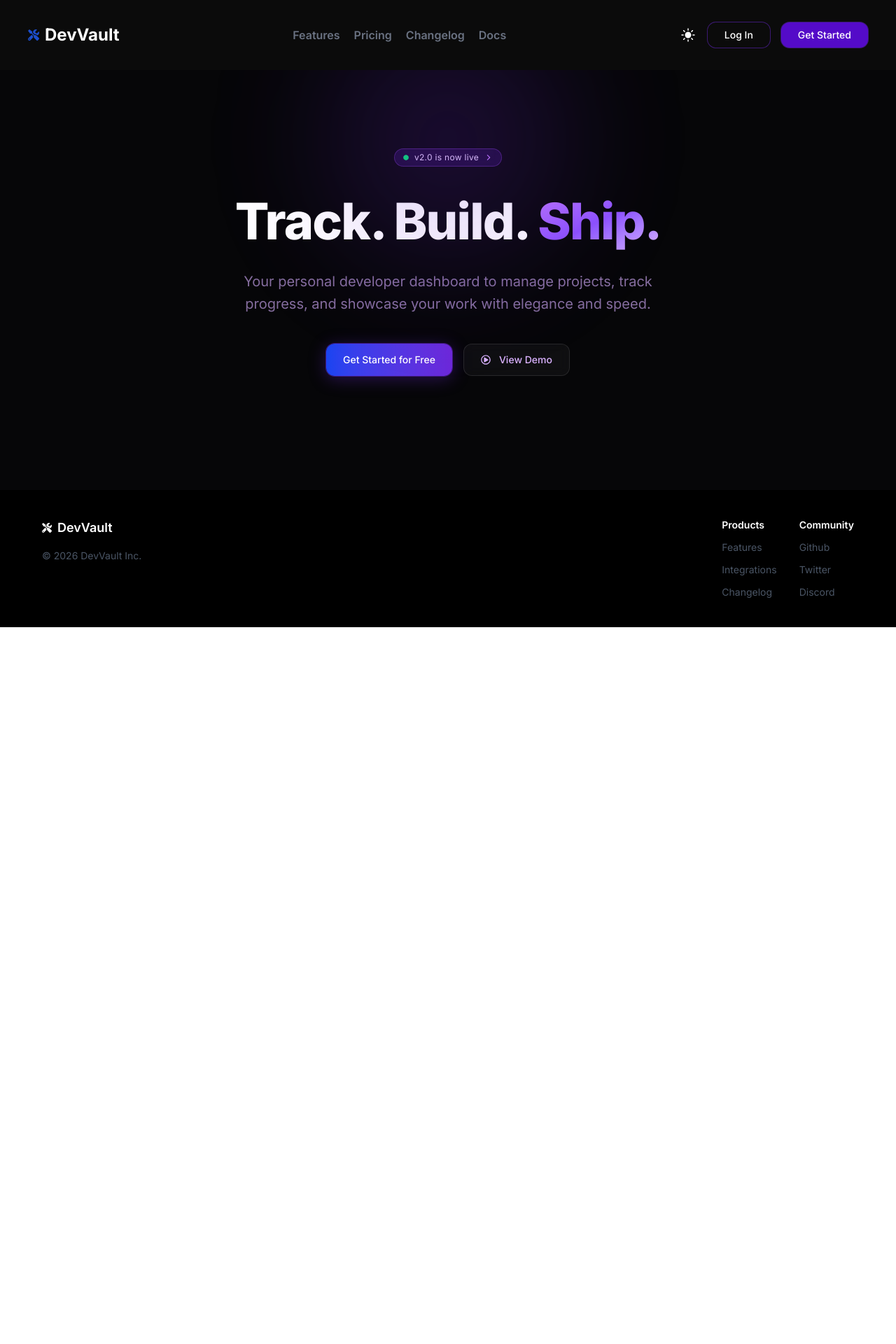
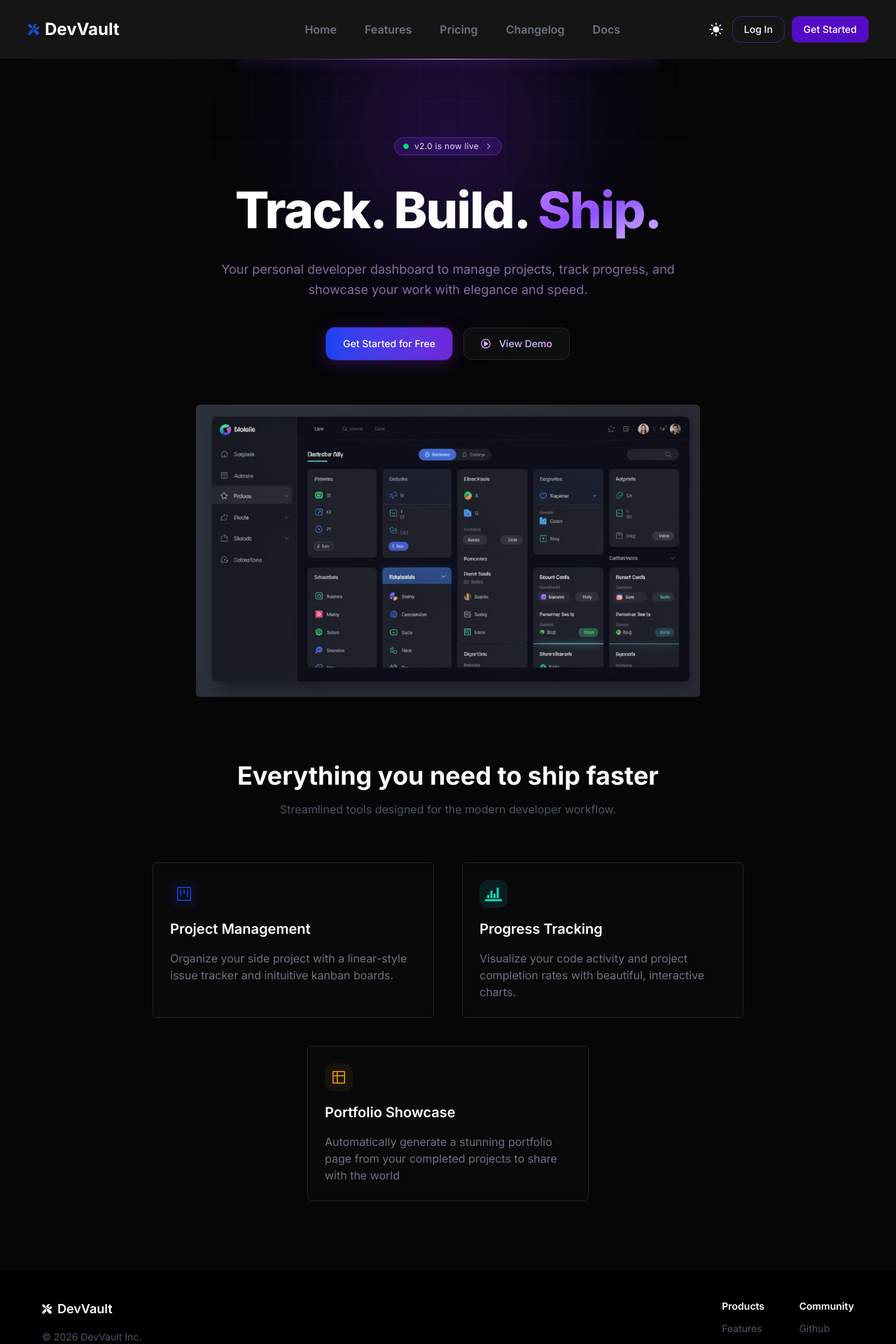
Before and after one commit to bipinThapax/devVault, a React (Vite) app: page / in a window 1280 px wide. Shown: the top 1920 px of the page at 70% size. Before the commit the page ends 896 px from the top, so only its background shows below. Built offline with nearby package versions, Linux system fonts and the light colour scheme.

Commit message:
service section UI complete

```diff
--- a/src/App.jsx
+++ b/src/App.jsx
@@ -2,12 +2,14 @@ import "./App.css";
 import Footer from "./components/Footer";
 import Hero from "./components/Hero";
 import Navbar from "./components/Navbar";
+import Service from "./components/Service";
 
 function App() {
   return (
     <div className="main min-h-screen bg-black text-white">
       <Navbar />
       <Hero />
+      <Service />
       <Footer />
     </div>
   );
--- a/src/components/Hero.jsx
+++ b/src/components/Hero.jsx
@@ -1,17 +1,32 @@
 import { IoIosArrowForward } from "react-icons/io";
 import { FaCircle } from "react-icons/fa";
 import { FaRegPlayCircle } from "react-icons/fa";
+import heroDashboard from "../assets/DevVaultDashboard.png";
 
 const Hero = () => {
   return (
-    <section className="relative z-10 min-h-[75vh] overflow-hidden bg-[#060608] flex items-center justify-center">
+    <section className="relative z-10 min-h-fit overflow-hidden bg-[#060608] flex items-center justify-center">
       {/* ── Orb 1 — top center large bloom ── */}
       <div className="absolute z-2 -top-40 left-1/2 -translate-x-1/2 w-130 h-130 rounded-full bg-[radial-gradient(circle,rgba(109,40,217,0.38)_0%,transparent_70%)] blur-[80px] animate-pulse" />
 
-      {/* ── Top edge glow beam ──
-      <div className="absolute top-0 left-1/2 -translate-x-1/2 z-4 w-150 h-px bg-[linear-gradient(90deg,transparent_0%,rgba(168,85,247,0.6)_30%,rgba(216,180,254,0.95)_50%,rgba(168,85,247,0.6)_70%,transparent_100%)] shadow-[0_0_18px_2px_rgba(168,85,247,0.35)]" /> */}
+      {/* ── Top edge glow beam ── */}
+      <div className="absolute top-0 left-1/2 -translate-x-1/2 z-4 w-150 h-px bg-[linear-gradient(90deg,transparent_0%,rgba(168,85,247,0.6)_30%,rgba(216,180,254,0.95)_50%,rgba(168,85,247,0.6)_70%,transparent_100%)] shadow-[0_0_18px_2px_rgba(168,85,247,0.35)]" />
 
-      <div className="absolute top-20  flex flex-col  items-center gap-6 p-8 text-center">
+      {/* Grid overlay */}
+      <div
+        className="absolute inset-0 z-3 pointer-events-none"
+        style={{
+          backgroundImage:
+            "linear-gradient(rgba(255,255,255,0.025) 1px, transparent 1px), linear-gradient(90deg, rgba(255,255,255,0.025) 1px, transparent 1px)",
+          backgroundSize: "60px 60px",
+          maskImage:
+            "radial-gradient(ellipse 75% 55% at 50% 0%, black 20%, transparent 75%)",
+          WebkitMaskImage:
+            "radial-gradient(ellipse 75% 55% at 50% 0%, black 20%, transparent 75%)",
+        }}
+      />
+
+      <div className="heroText mt-20 relative z-20  flex flex-col  items-center gap-6 p-8 text-center">
         <div className="flex items-center gap-2 py-1 px-3 text-xs bg-[rgba(109,40,217,0.22)] border border-[rgba(168,85,247,0.3)] rounded-full text-purple-200 cursor-pointer backdrop-blur-sm hover:bg-[rgba(109,40,217,0.35)] hover:border-[rgba(168,85,247,0.5)] transition-all duration-200">
           <span className="text-green-400 text-[8px]">
             <FaCircle />
@@ -31,7 +46,7 @@ const Hero = () => {
         </h1>
 
         {/* Subheading */}
-        <p className="w-[52%] text-center text-xl text-purple-300/60 leading-relaxed">
+        <p className="w-[70%] text-center text-lg text-purple-300/60 leading-relaxed">
           Your personal developer dashboard to manage projects, track progress,
           and showcase your work with elegance and speed.
         </p>
@@ -46,6 +61,14 @@ const Hero = () => {
             View Demo
           </button>
         </div>
+
+        <div className="heroImage relative mt-10">
+          <img
+            src={heroDashboard}
+            alt="hero dashboard preview"
+            className="w-180  bg-contain rounded-md "
+          />
+        </div>
       </div>
     </section>
   );
--- a/src/components/Navbar.jsx
+++ b/src/components/Navbar.jsx
@@ -3,7 +3,7 @@ import { IoIosSunny } from "react-icons/io";
 
 const Navbar = () => {
   return (
-    <nav className="p-10 py-8  z-30 flex justify-between items-center font-semibold box-border bg-[#28272749] sticky top-0">
+    <nav className="px-10 py-6  z-30 flex flex-wrap justify-between items-center  font-semibold box-border bg-[#161515] sticky top-0">
       <div className="logo flex gap-2 items-center">
         <div className="logoImg text-[#1c4ecd]">
           <FaTools />
@@ -12,31 +12,34 @@ const Navbar = () => {
           <h1>DevVault</h1>
         </div>
       </div>
-      <ul className="list-none flex gap-5 items-center text-gray-500 ">
-        <li className="  relative  hover:text-white transition-all duration-500 ease-out after:absolute after:left-0 after:-bottom-px after:h-[2.5px] after:w-0 after:bg-[#114de5]  cursor-pointer hover:after:w-16.5 hover:after:transition-all hover:after:ease-in-out hover:after:duration-500 after:rounded active:after:w-12  ">
+      <ul className="list-none  ml-35 flex gap-10 items-center text-gray-500 ">
+        <li className="  relative  hover:text-white transition-all duration-500 ease-out after:absolute after:left-0 after:-bottom-px after:h-[2.5px] after:w-0 after:bg-[#114de5]  cursor-pointer hover:after:w-full hover:after:transition-all hover:after:ease-in-out hover:after:duration-500 after:rounded active:after:w-[70%]  ">
+          Home
+        </li>
+        <li className="  relative  hover:text-white transition-all duration-500 ease-out after:absolute after:left-0 after:-bottom-px after:h-[2.5px] after:w-0 after:bg-[#114de5]  cursor-pointer hover:after:w-full hover:after:transition-all hover:after:ease-in-out hover:after:duration-500 after:rounded active:after:w-[70%]  ">
           Features
         </li>
-        <li className=" relative  hover:text-white transition-all duration-500 ease-out after:absolute after:left-0 after:-bottom-px after:h-[2.5px] after:w-0 after:bg-[#114de5]  cursor-pointer hover:after:w-13.5 hover:after:transition-all hover:after:ease-in-out hover:after:duration-500 after:rounded active:after:w-12 ">
+        <li className=" relative  hover:text-white transition-all duration-500 ease-out after:absolute after:left-0 after:-bottom-px after:h-[2.5px] after:w-0 after:bg-[#114de5]  cursor-pointer hover:after:w-full hover:after:transition-all hover:after:ease-in-out hover:after:duration-500 after:rounded active:after:w-[70%] ">
           Pricing
         </li>
-        <li className=" relative  hover:text-white transition-all duration-500 ease-out after:absolute after:left-0 after:-bottom-px after:h-[2.5px] after:w-0 after:bg-[#114de5]  cursor-pointer hover:after:w-21 hover:after:transition-all hover:after:ease-in-out hover:after:duration-500 after:rounded active:after:w-12 ">
+        <li className=" relative  hover:text-white transition-all duration-500 ease-out after:absolute after:left-0 after:-bottom-px after:h-[2.5px] after:w-0 after:bg-[#114de5]  cursor-pointer hover:after:w-full hover:after:transition-all hover:after:ease-in-out hover:after:duration-500 after:rounded active:after:w-[70%] ">
           Changelog
         </li>
-        <li className=" relative  hover:text-white transition-all duration-500 ease-out after:absolute after:left-0 after:-bottom-px after:h-[2.5px] after:w-0 after:bg-[#114de5]  cursor-pointer hover:after:w-9.5 hover:after:transition-all hover:after:ease-in-out hover:after:duration-500 after:rounded active:after:w-12 ">
+        <li className=" relative  hover:text-white transition-all duration-500 ease-out after:absolute after:left-0 after:-bottom-px after:h-[2.5px] after:w-0 after:bg-[#114de5]  cursor-pointer hover:after:w-full hover:after:transition-all hover:after:ease-in-out hover:after:duration-500 after:rounded active:after:w-[70%] ">
           Docs
         </li>
       </ul>
-      <div className="extra flex justify-center items-center  gap-4">
+      <div className="extra flex justify-center items-center gap-3">
         <div className="themetoggle cursor-pointer">
           <IoIosSunny className="text-2xl hover:text-[#c1bbbb] transition-colors duration-300  " />
         </div>
         <div className="login">
-          <button className=" px-6 py-2 rounded-xl text-sm font-medium cursor-pointer transition-all duration-300 ease-out active:scale-95 hover:-translate-y-px shadow-[0_0_0_1px_rgba(109,40,217,0.5)]">
+          <button className=" px-4 py-2 rounded-xl text-sm font-medium cursor-pointer transition-all duration-300 ease-out active:scale-95 hover:-translate-y-px shadow-[0_0_0_1px_rgba(109,40,217,0.5)]">
             Log In
           </button>
         </div>
         <div className="singup">
-          <button className="bg-[#540bc8] px-6 py-2 rounded-xl text-sm font-medium cursor-pointer transition-all duration-300 ease-out active:scale-95 hover:-translate-y-px shadow-[0_0_0_1px_rgba(109,40,217,0.5)]">
+          <button className="bg-[#540bc8] px-4 py-2 rounded-lg text-sm font-medium cursor-pointer transition-all duration-300 ease-out active:scale-95 hover:-translate-y-px shadow-[0_0_0_1px_rgba(109,40,217,0.5)]">
             Get Started
           </button>
         </div>
--- /dev/null
+++ b/src/components/Service.jsx
@@ -0,0 +1,64 @@
+import { GoProject } from "react-icons/go";
+import { ImStatsBars } from "react-icons/im";
+import { VscGithubProject } from "react-icons/vsc";
+
+const Service = () => {
+  return (
+    <section className="services bg-[#060608] px-5 py-15  text-center flex flex-col items-center gap-6 justify-center ">
+      <div className="servicesHeadings  flex flex-col gap-4">
+        <h2 className="text-4xl font-bold">
+          Everything you need to ship faster
+        </h2>
+        <h4 className="text-gray-600 text-md ">
+          Streamlined tools designed for the modern developer workflow.
+        </h4>
+      </div>
+      <div className="cardContainer flex justify-center flex-wrap gap-10 p-10 text-start ">
+        <div className="card p-6 flex  flex-col max-w-100.5 w-auto min-w-40 gap-4 items-start  rounded-md border border-[#262525] bg-[#12101047]    ">
+          <div className="icon text-blue-700 p-2 bg-[#08296a22] rounded-xl inline-block ">
+            <GoProject className="text-2xl box-border " />
+          </div>
+          <div className="cardHeading font-semibold text-xl">
+            <h3>Project Management</h3>
+          </div>
+          <div className="cardDescription text-gray-500">
+            <p>
+              Organize your side project with a linear-style issue tracker and
+              inituitive kanban boards.
+            </p>
+          </div>
+        </div>
+        <div className="card p-6 flex  flex-col max-w-100.5 w-auto min-w-40 gap-4 items-start   rounded-md border border-[#262525] bg-[#12101047]     ">
+          <div className="icon text-[#0cdebf] p-2 bg-[#0eada522] rounded-xl inline-block ">
+            <ImStatsBars className="text-2xl box-border " />
+          </div>
+          <div className="cardHeading font-semibold text-xl">
+            <h3>Progress Tracking</h3>
+          </div>
+          <div className="cardDescription text-gray-500">
+            <p>
+              Visualize your code activity and project completion rates with
+              beautiful, interactive charts.
+            </p>
+          </div>
+        </div>
+        <div className="card p-6 flex  flex-col max-w-100.5 w-auto min-w-40 gap-4 items-start rounded-md border border-[#262525] bg-[#12101047]     ">
+          <div className="icon text-amber-500 p-2 bg-[#6a600822]  rounded-xl inline-block ">
+            <VscGithubProject className="text-2xl box-border " />
+          </div>
+          <div className="cardHeading font-semibold text-xl">
+            <h3>Portfolio Showcase</h3>
+          </div>
+          <div className="cardDescription text-gray-500">
+            <p>
+              Automatically generate a stunning portfolio page from your
+              completed projects to share with the world
+            </p>
+          </div>
+        </div>
+      </div>
+    </section>
+  );
+};
+
+export default Service;
```
Also changed, not shown: src/assets/DevVaultDashboard.png (added).
